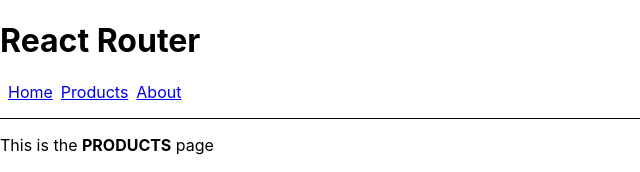
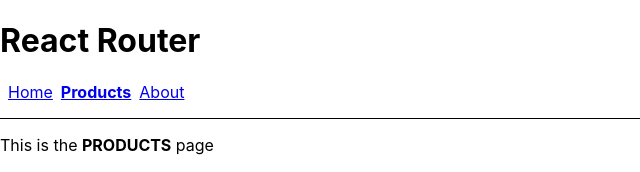
Before and after one commit to ScottWiniarski/react-router-demo, a React (Create React App) app: page /products in a window 1280 px wide. Shown: the top 172 px of the page, without its empty margins (0-640 px from the left). Built offline with nearby package versions, Linux system fonts and the light colour scheme.

Commit message:
1.07 Active properties to conditionally render

```diff
--- a/src/App.js
+++ b/src/App.js
@@ -4,7 +4,10 @@
 import About from "./Components/About";
 
 function App() {
-  const style = { paddingLeft: '.5rem' };
+  const style = ({ isActive }) => ({
+    paddingLeft: '.5rem',
+    fontWeight: isActive ? 'bold' : 'normal',
+  });
   return (
     <div>
       <h1>React Router</h1>
```
